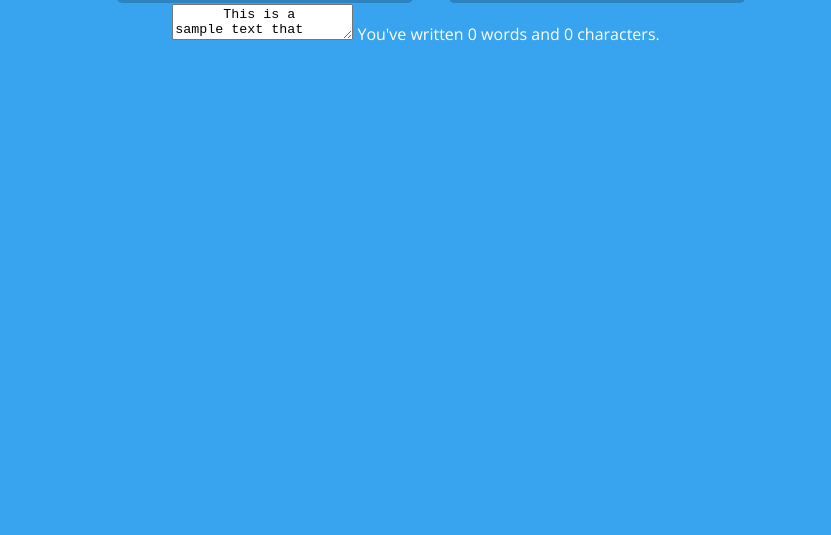
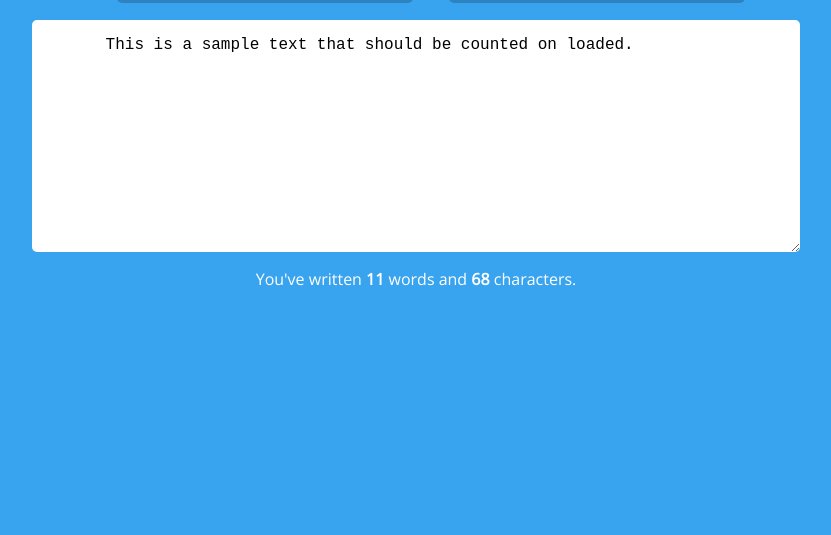
Before and after one commit to halac123b/Module-code-Snippets_Javascript, a plain HTML site: page 1/index.html in a window 1280 px wide. Shown: the part 393-928 px from the top of the page, without its empty margins (224-1055 px from the left). Drawn offline with nearby package versions, Linux system fonts and the light colour scheme.

Commit message:
Update module 1

```diff
--- a/1/js/count.js
+++ b/1/js/count.js
@@ -1,7 +1,40 @@
 class Count {
-  constructor(){
-    this.textarea = document.querySelector("."){
+  constructor() {
+    this.textArea = document.querySelector(".count-textarea");
+    this.wordCount = document.querySelectorAll(".word-count");
+    this.charCount = document.querySelectorAll(".character-count");
 
+    console.log(1111);
+
+    window.addEventListener("load", this.updateCount.bind(this));
+    this.textArea.addEventListener("input", this.updateCount.bind(this));
+  }
+
+  countWords() {
+    const value = this.textArea.value.trim();
+    if (!value) {
+      return 0;
     }
+    // split() -> get array of word split by space, then get the length
+    return value.split(/\s+/).length;
+  }
+
+  countChars() {
+    return this.textArea.value.length;
+  }
+
+  updateCount() {
+    const numWords = this.countWords();
+    const numChars = this.countChars();
+
+    this.wordCount.forEach((wordCount) => {
+      wordCount.textContent = numWords.toString(10);
+    });
+
+    this.charCount.forEach((charCount) => {
+      charCount.textContent = numChars.toString(10);
+    });
   }
 }
+
+new Count();
--- a/1/sass/style.scss
+++ b/1/sass/style.scss
@@ -39,6 +39,7 @@ body {
         font-size: 2rem;
         display: block;
       }
+    }
 
     textarea {
       display: block;
@@ -61,4 +62,3 @@ body {
     }
   }
 }
-}
```
Also changed, not shown: 1/index.html (+1 -2 lines), 1/sass/style.css, 1 other file. Lines whose indentation alone changed are shown as unchanged.
